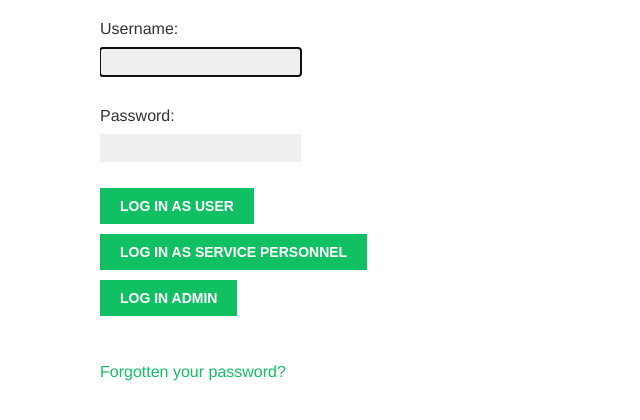
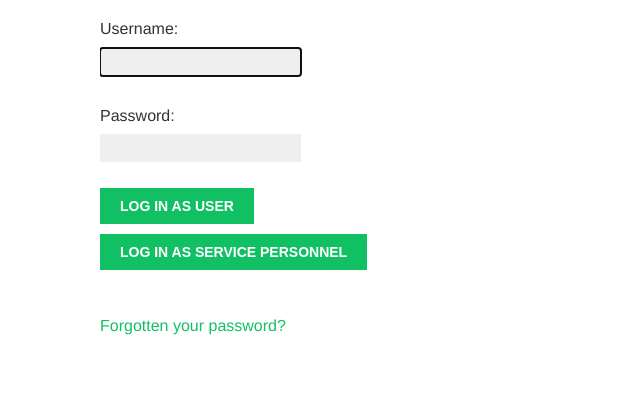
Before and after one commit to kishanKushwaha/WeKeep, a Django app: page /account/login/ in a window 1280 px wide. Shown: the part 201-621 px from the top of the page, without its empty margins (0-640 px from the left). Run offline with Django 3.2, Linux system fonts and the light colour scheme; some web fonts are replaced.

Commit message:
login view changed

```diff
--- a/bookmarks/account/templates/registration/login.html
+++ b/bookmarks/account/templates/registration/login.html
@@ -20,7 +20,7 @@
       <p>
         <input type="submit" value="Log in as User">
         <input type="submit" value="Log in as Service Personnel">
-        <input type="submit" value="Log in Admin">
+
 
     </p>
     </form>
```
Also changed, not shown: bookmarks/db.sqlite3.
